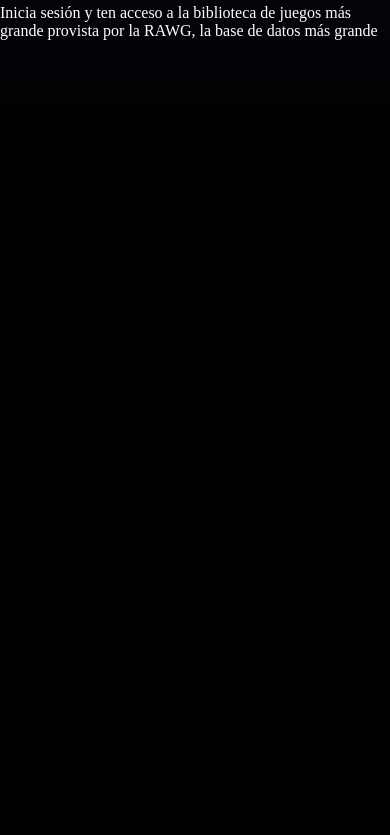
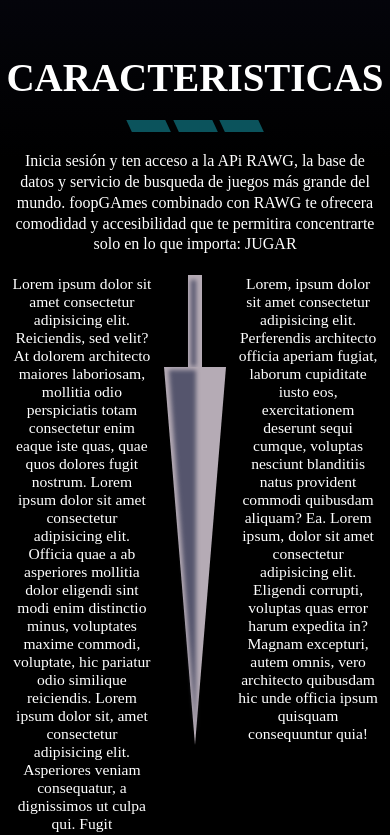
Before and after one commit to MarcosLazarte/foopGames, a React (Create React App) app: page / in a window 390 px wide. Shown: the part 1529-2364 px from the top of the page. Built offline with nearby package versions, Linux system fonts and the light colour scheme.

Commit message:
se implemento la nail

```diff
--- a/src/pages/presentacion/Presentacion.jsx
+++ b/src/pages/presentacion/Presentacion.jsx
@@ -204,11 +204,33 @@
                   }}>❯›</div>
             </div>
           </div>
-          <h2>Caracteristicas</h2>
-          <p>
-            Inicia sesión y ten acceso a la biblioteca de juegos más grande provista por la RAWG, la base de datos
-            más grande
+          <h2 className='segundaPagina_titulo'>Caracteristicas</h2>
+          <div className='segundaPagina_setLineas'>
+            <div className='segundaPagina_linea'></div>
+            <div className='segundaPagina_linea'></div>
+            <div className='segundaPagina_linea'></div>
+          </div>
+          <p className='segundaPagina_parrafo'>
+            Inicia sesión y ten acceso a la APi RAWG, la base de datos
+            y servicio de busqueda de juegos más grande del mundo.
+            foopGAmes combinado con RAWG te ofrecera comodidad y accesibilidad que te
+            permitira concentrarte solo en lo que importa: JUGAR
           </p>
+
+          <div className='segundaPagina_columnas'>
+            <div className='segundaPagina_columnasParrafo'>
+              Lorem ipsum dolor sit amet consectetur adipisicing elit. Reiciendis, sed velit? At dolorem architecto maiores laboriosam, mollitia odio perspiciatis totam consectetur enim eaque iste quas, quae quos dolores fugit nostrum. Lorem ipsum dolor sit amet consectetur adipisicing elit. Officia quae a ab asperiores mollitia dolor eligendi sint modi enim distinctio minus, voluptates maxime commodi, voluptate, hic pariatur odio similique reiciendis. Lorem ipsum dolor sit, amet consectetur adipisicing elit. Asperiores veniam consequatur, a dignissimos ut culpa qui. Fugit praesentium iste deleniti deserunt cumque alias quasi ex, et temporibus rerum aspernatur aut. Lorem ipsum dolor sit, amet consectetur adipisicing elit. Incidunt, ipsum iure? Iste laboriosam nulla architecto atque quasi perspiciatis est facere accusantium, accusamus obcaecati. Cumque temporibus eaque doloribus minima, iusto architecto.
+            </div>
+            <div className='segundaPagina_nailSet'>
+              <div className='segundaPagina_mango'></div>
+              <div className='segundaPagina_mango-sombra'></div>
+              <div className='segundaPagina_filo'></div>
+              <div className='segundaPagina_filo-sombra'></div>
+            </div>
+            <div className='segundaPagina_columnasParrafo'>
+              Lorem, ipsum dolor sit amet consectetur adipisicing elit. Perferendis architecto officia aperiam fugiat, laborum cupiditate iusto eos, exercitationem deserunt sequi cumque, voluptas nesciunt blanditiis natus provident commodi quibusdam aliquam? Ea. Lorem ipsum, dolor sit amet consectetur adipisicing elit. Eligendi corrupti, voluptas quas error harum expedita in? Magnam excepturi, autem omnis, vero architecto quibusdam hic unde officia ipsum quisquam consequuntur quia!
+            </div>
+          </div>
         </section>
 
         <section className='terceraPagina'>
--- a/src/pages/presentacion/presentacion.css
+++ b/src/pages/presentacion/presentacion.css
@@ -252,6 +252,7 @@
         width: 100%;
     }
     .setImagenes{
+        margin-top: 5vw;
         position: relative;
     }
     .segundaPagina_botonIzq{
@@ -280,6 +281,98 @@
         background-color: #F7AD19;
         display: flex;
         overflow: hidden;
+    }
+    .segundaPagina_columnas{
+        margin-top: 5vw;
+        display: grid;
+        grid-template-columns: 42% 16% 42%;
+        grid-template-rows: auto;
+    }
+    .segundaPagina_columnasParrafo{
+        margin-right: 3vw;
+        margin-left: 3vw;
+        text-align: center;
+        font-size: 4vw;
+    }
+    .segundaPagina_nailSet{
+        position: relative;
+    }
+    .segundaPagina_mango{
+        background-color: #B5ABB5;
+        width: 23%;
+        height: calc(20vw + 300px);
+        margin-right: auto;
+        margin-left: auto;
+        right: 0;
+        left: 0;
+    }
+    .segundaPagina_mango-sombra{
+        width: 8%;
+        height: calc(3vw + 75px);
+        position: absolute;
+        top: calc(1px + 1vw);
+        left: 0;
+        right: 1vw;
+        margin-right: auto;
+        margin-left: auto;
+        background-color: #55556D;
+        filter: blur(2px);
+        z-index: 2;
+    }
+    .segundaPagina_mangoSombra{
+        position: absolute;
+        right: 0;
+        left: 0;
+        background-color: black;
+        width: 5vw;
+        height: calc(20vw + 300px);
+        margin-right: auto;
+        margin-left: auto;
+        z-index: 1;
+        top: 0;
+    }
+    .segundaPagina_filoSombra{
+        width: 100%;
+        height: 0;
+        position: absolute;
+        right: 0vw;
+        left: 0;
+        margin-right: auto;
+        margin-left: auto;
+        top: calc(3vw + 80px);
+        border-right: 10vw solid transparent;
+        border-left: 10vw solid transparent;
+        border-top:  calc(25vw + 300px) solid red;
+    }
+    .segundaPagina_filo{
+        width: 100%;
+        height: 0;
+        position: absolute;
+        right: 0;
+        left: 0;
+        margin-right: auto;
+        margin-left: auto;
+        top: calc(3vw + 80px);
+        border-right: 8vw solid transparent;
+        border-left: 8vw solid transparent;
+        border-top:  calc(20vw + 300px) solid #B5ABB5;
+        z-index: 3;
+    }
+    .segundaPagina_filo-sombra{
+        width: 90%;
+        height: 0;
+        position: absolute;
+        right: 0;
+        left: 0;
+        margin-right: auto;
+        margin-left: auto;
+        top: calc(3.9vw + 80px);
+        transform: translateX(-7vw) rotate(180deg);
+        border-right: 7vw solid transparent;
+        border-left: 7vw solid #55556D;
+        border-top:  calc(19vw + 290px) solid transparent;
+        filter: blur(2px);
+        z-index: 3;
     }
     .imagenesSet_1{
         height: auto;
```
